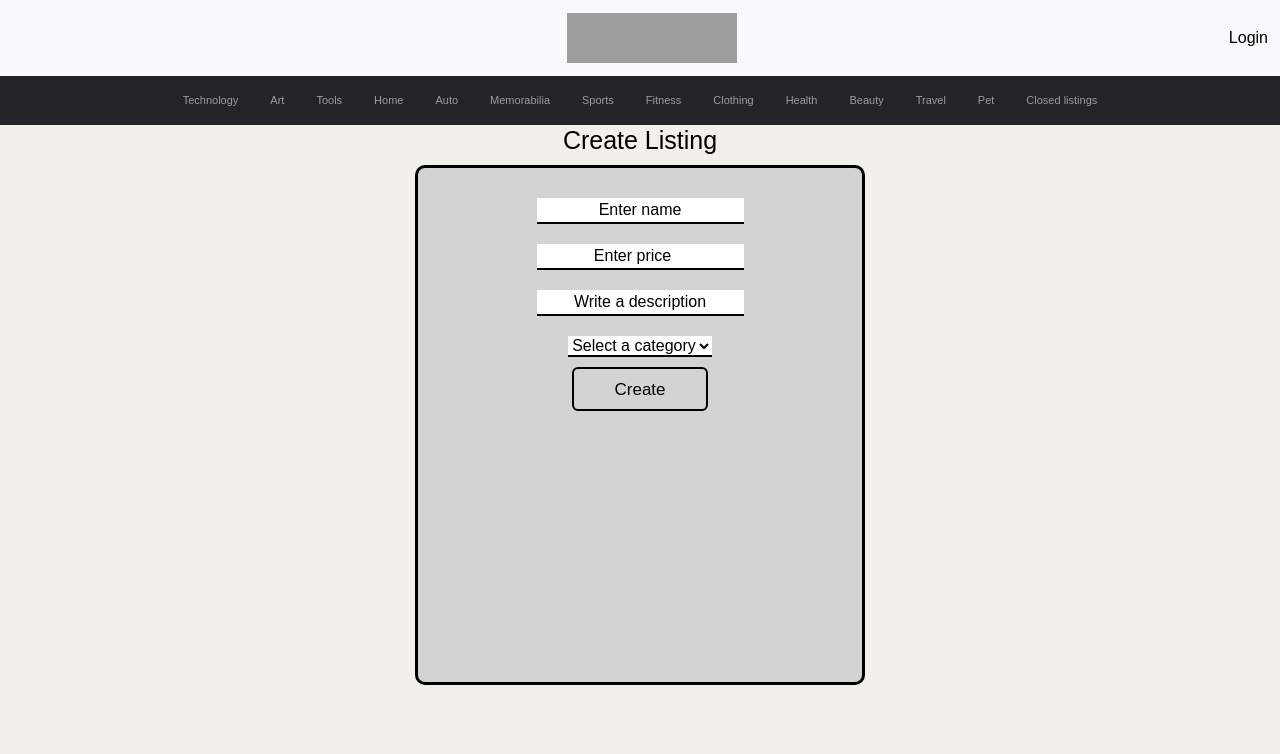
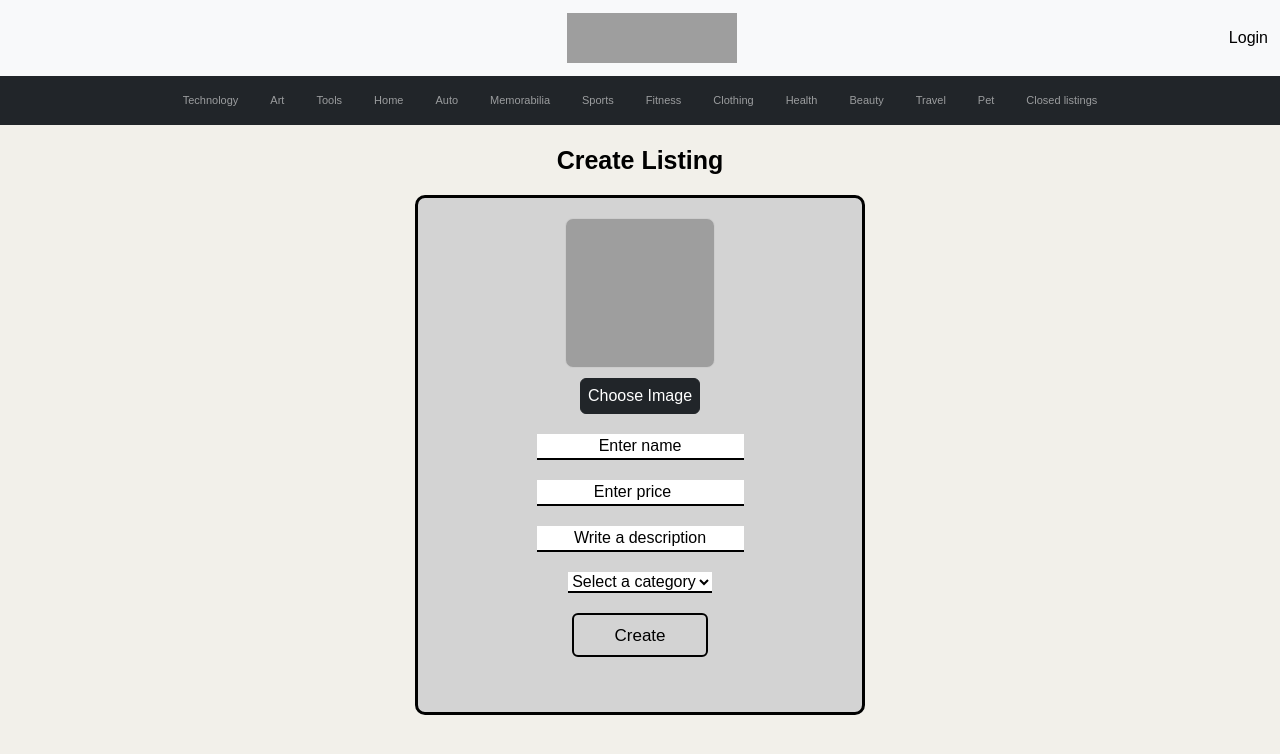
Before and after one commit to NickG35/Cartio, a Django app: page /create_listing in a window 1280 px wide. Shown: the top 754 px of the page. Run offline with Django 5.2, Linux system fonts and the light colour scheme; some libraries are stand-ins or nearby versions; grey boxes are pictures that could not be loaded.

Commit message:
making responsive input containers for mobile

```diff
--- a/Commerce/templates/Commerce/create.html
+++ b/Commerce/templates/Commerce/create.html
@@ -1,12 +1,50 @@
 {% extends "Commerce/layout.html" %}
 
 {% block body %}
-<h1 class="header">Create Listing</h1>
+<script>
+    function FileChoose(){
+        const FileInput = document.getElementById('image-input');
+        FileInput.click();
+    }
+    document.addEventListener('DOMContentLoaded', function() {
+        // select file input element
+        var fileInput = document.getElementById('image-input');
+        // add event listener for the file input change
+        fileInput.addEventListener('change', function(event){
+            var file = event.target.files[0];
+
+            // select the preview image element
+            var previewImage = document.querySelector('.create-default');
+            // check if file is selected
+            if (file) {
+                // create filereader
+                var reader = new FileReader();
+                // set up the file reader onload event
+                reader.onload = function(e) {
+                    // set src attribute of preview image to the data's url
+                    previewImage.src = e.target.result;
+                };
+                //read the selected file as a date url
+                reader.readAsDataURL(file)
+            };
+        });
+
+
+    });
+
+</script>
+<h1 id="center-header" class="header">Create Listing</h1>
 <div class="create-form">
-    <form enctype="multipart/form-data" action="{% url 'create_listing' %}" method="post">
-        {% csrf_token %}
-        {{ form }}
-        <button class="create-button" type="submit">Create</button>
-    </form>
+        <form enctype="multipart/form-data" action="{% url 'create_listing' %}" method="post">
+            {% csrf_token %}
+            <div class="default-preview">
+                <img class="create-default" src="/media/images/create_default.jpeg">
+                <button onclick="FileChoose()" type="button" class="btn btn-dark" id="custom-button">Choose Image</button>
+            </div>
+            {{ form }}
+            <div class="create-div">
+                <button class="create-button" type="submit">Create</button>
+            </div>
+        </form>
 </div>
 {% endblock %}
```
